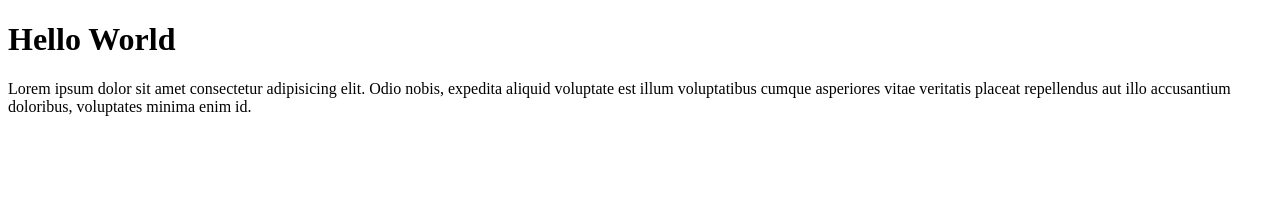
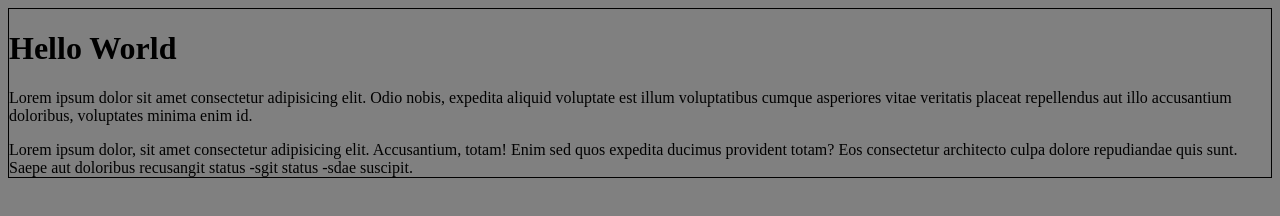
Before and after one commit to millenium59170/cours-git, a plain HTML site: page public/index.html in a window 1280 px wide. Drawn offline with Linux system fonts and the light colour scheme.

```diff
--- /dev/null
+++ b/public/assets/css/style.css
@@ -0,0 +1,3 @@
+body { border: 1px solid black;
+  background-color: gray;
+}
--- a/public/index.html
+++ b/public/index.html
@@ -6,6 +6,7 @@
     <meta name="viewport" content="width=device-width, initial-scale=1.0">
     <meta http-equiv="X-UA-Compatible" content="ie=edge">
     <title>Cours de GIT</title>
+    <link rel="stylesheet" href="./assets/css/style.css">
 </head>
 
 <body>
@@ -16,7 +17,9 @@
         voluptatibus cumque asperiores vitae veritatis placeat repellendus aut illo accusantium doloribus, voluptates
         minima enim id.</p>
 
-
+    <div>Lorem ipsum dolor, sit amet consectetur adipisicing elit. Accusantium, totam! Enim sed quos expedita ducimus
+        provident totam? Eos consectetur architecto culpa dolore repudiandae quis sunt. Saepe aut doloribus recusangit status -sgit status -sdae
+        suscipit.</div>
 
 
 </body>
```
Also changed, not shown: 1 other file.
